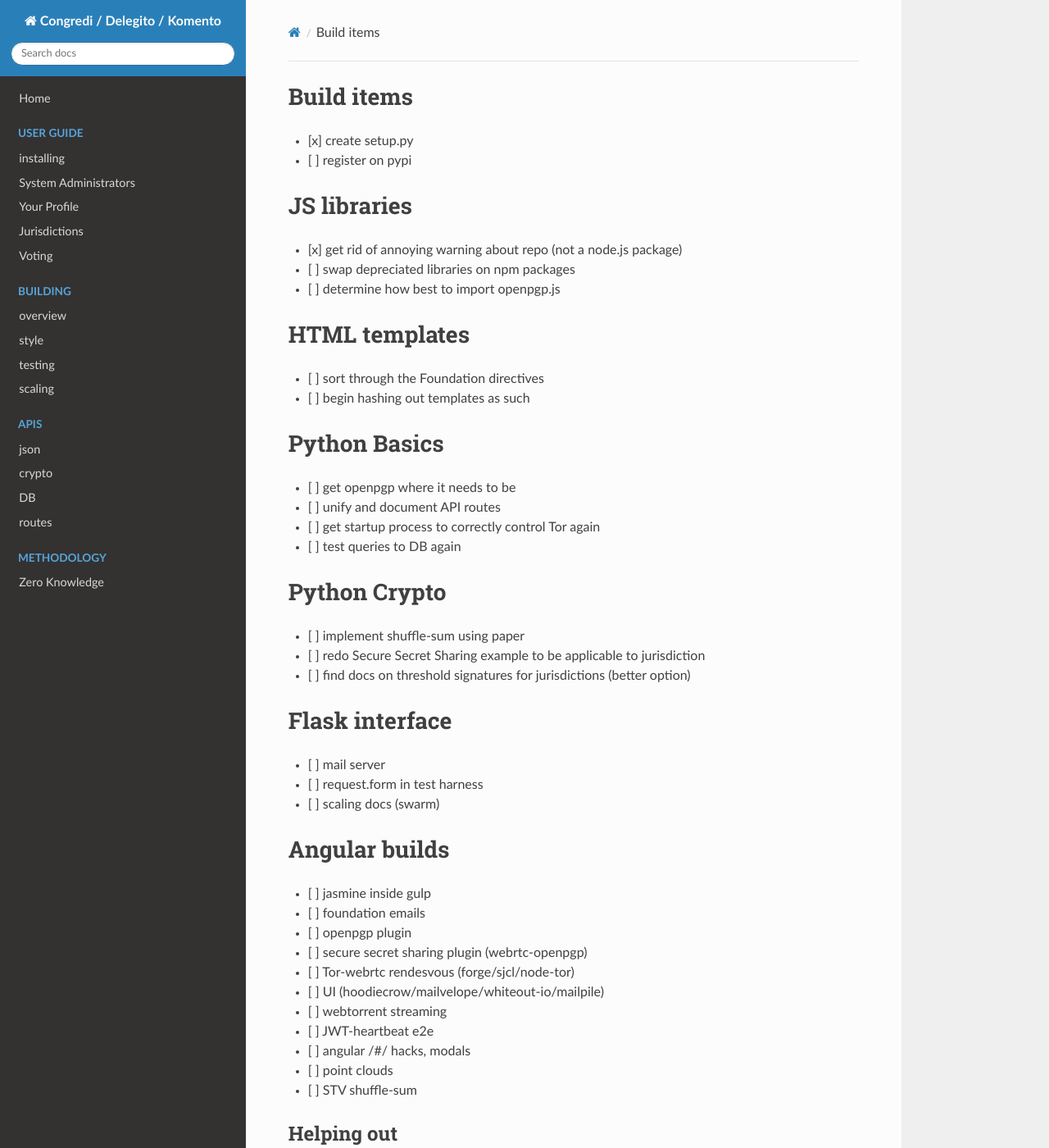
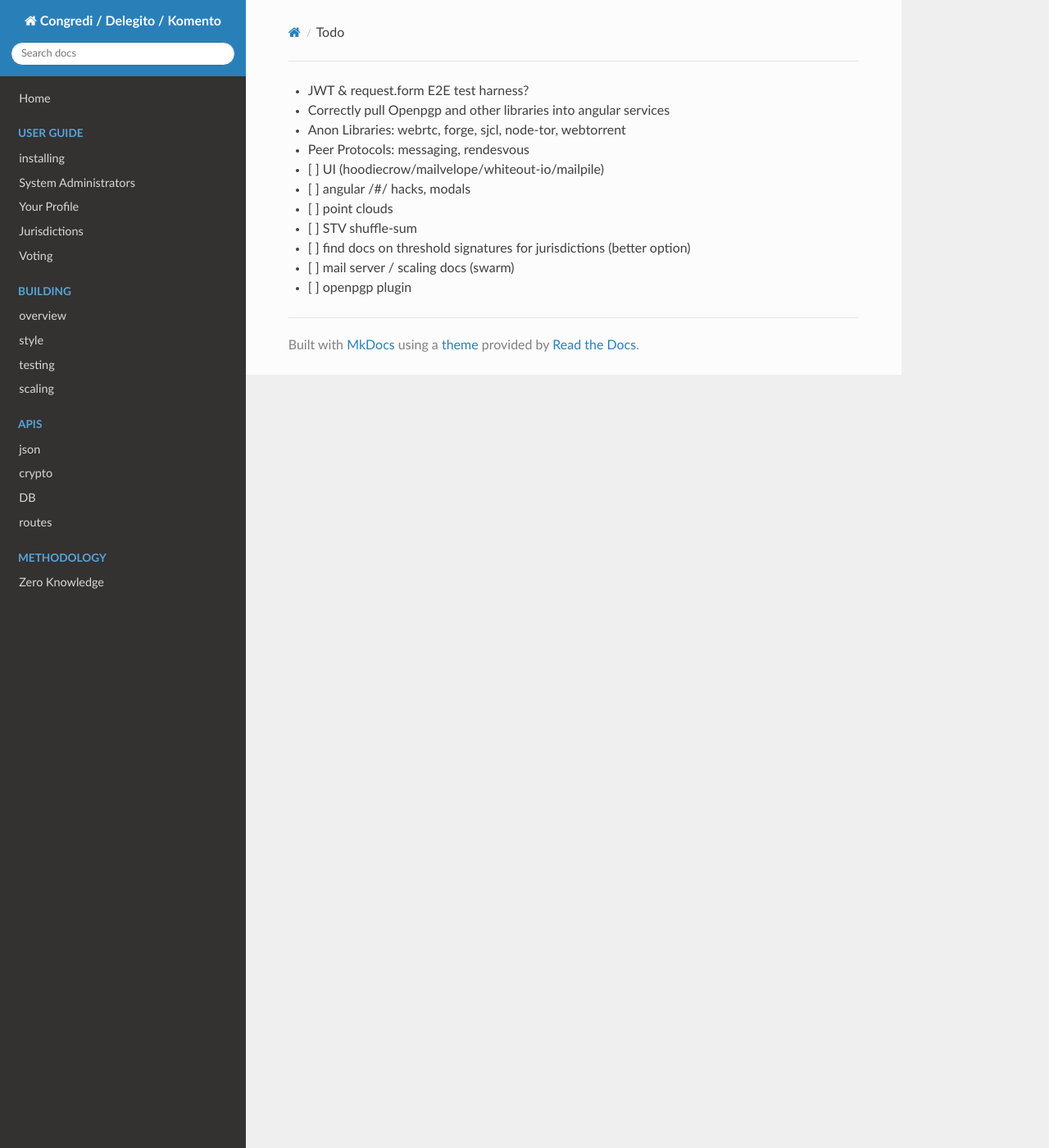
Before and after one commit to waffle-iron/congredi, an MkDocs documentation site: the page built from docs/todo.md, in a window 1280 px wide and 1400 px high. Shown: the whole window at 82% size. Built offline with MkDocs 1.6.1, drawn with Linux system fonts in a browser that asks for light colours; nearby versions of some CDN libraries; old or Windows-style settings are respelled for this version of MkDocs; some of the changed text lies outside the part shown.

Commit message:
relocating more todos to github issues

```diff
--- a/docs/todo.md
+++ b/docs/todo.md
@@ -1,49 +1,11 @@
-# Build items
-* [x] create setup.py
-* [ ] register on pypi
-
-# JS libraries
-* [x] get rid of annoying warning about repo (not a node.js package)
-* [ ] swap depreciated libraries on npm packages
-* [ ] determine how best to import openpgp.js
-
-# HTML templates
-* [ ] sort through the Foundation directives
-* [ ] begin hashing out templates as such
-
-# Python Basics
-* [ ] get openpgp where it needs to be
-* [ ] unify and document API routes
-* [ ] get startup process to correctly control Tor again
-* [ ] test queries to DB again
-
-# Python Crypto
-* [ ] implement shuffle-sum using paper
-* [ ] redo Secure Secret Sharing example to be applicable to jurisdiction
-* [ ] find docs on threshold signatures for jurisdictions (better option)
-
-
-# Flask interface
-* [ ] mail server
-* [ ] request.form in test harness
-* [ ] scaling docs (swarm)
-
-# Angular builds
-* [ ] jasmine inside gulp
-* [ ] foundation emails
-* [ ] openpgp plugin
-* [ ] secure secret sharing plugin (webrtc-openpgp)
-* [ ] Tor-webrtc rendesvous (forge/sjcl/node-tor)
+* JWT & request.form E2E test harness?
+* Correctly pull Openpgp and other libraries into angular services
+* Anon Libraries: webrtc, forge, sjcl, node-tor, webtorrent
+* Peer Protocols: messaging, rendesvous
 * [ ] UI (hoodiecrow/mailvelope/whiteout-io/mailpile)
-* [ ] webtorrent streaming
-* [ ] JWT-heartbeat e2e
 * [ ] angular /#/ hacks, modals
 * [ ] point clouds
 * [ ] STV shuffle-sum
-
-
-## Helping out
-
-* document scaling api clusters?
-* css styling within interface?
-* the [todo](docs/todo) section
+* [ ] find docs on threshold signatures for jurisdictions (better option)
+* [ ] mail server / scaling docs (swarm)
+* [ ] openpgp plugin
```
Also changed, not shown: docs/APIs/index.md (added, +6 -0 lines), docs/UserGuide/index.md (added, +7 -0 lines), docs/UserGuide/votes.md (+1 -1 lines), docs/methodology/index.md (added, +4 -0 lines), .github/ISSUE_TEMPLATE.md.
